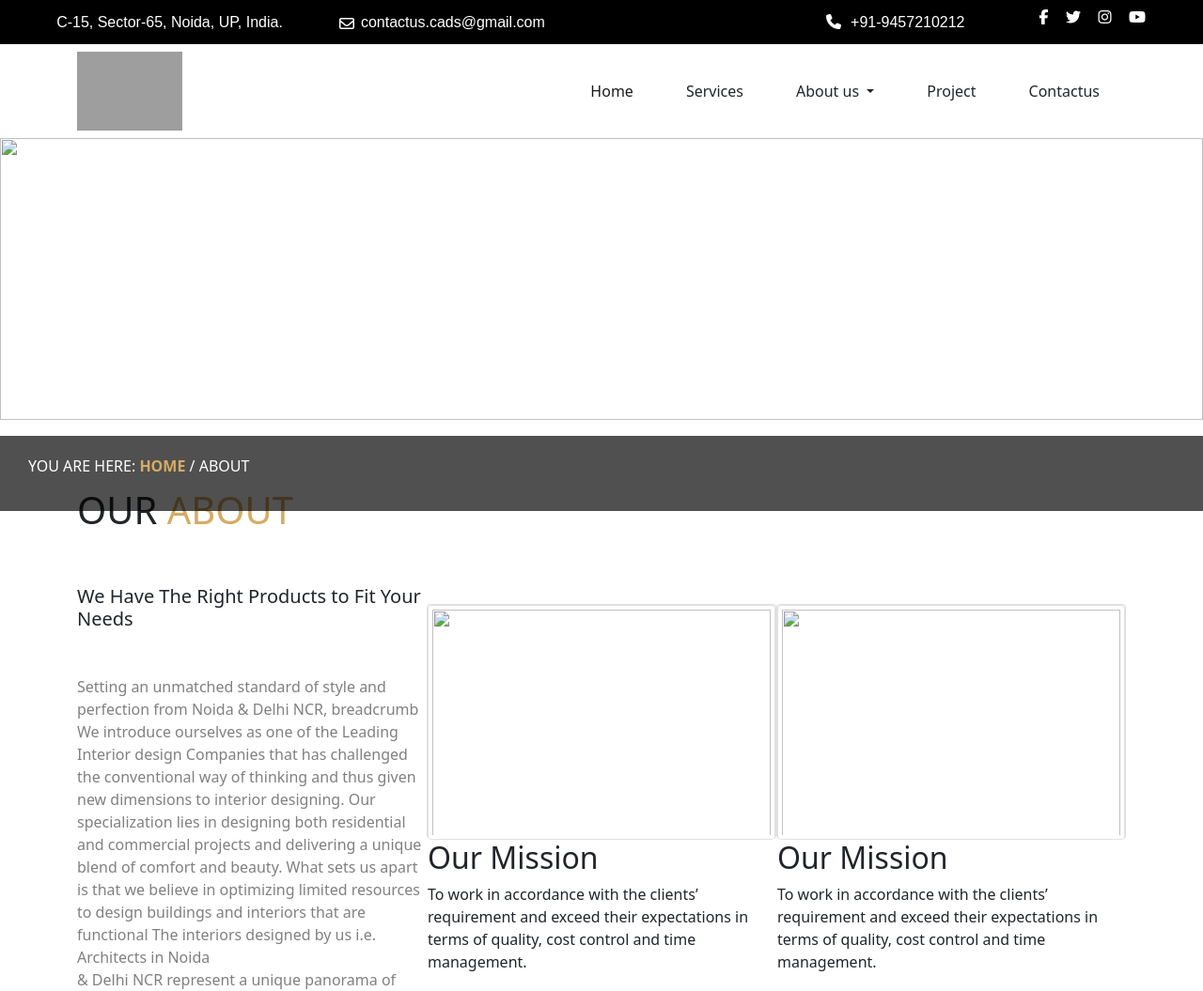
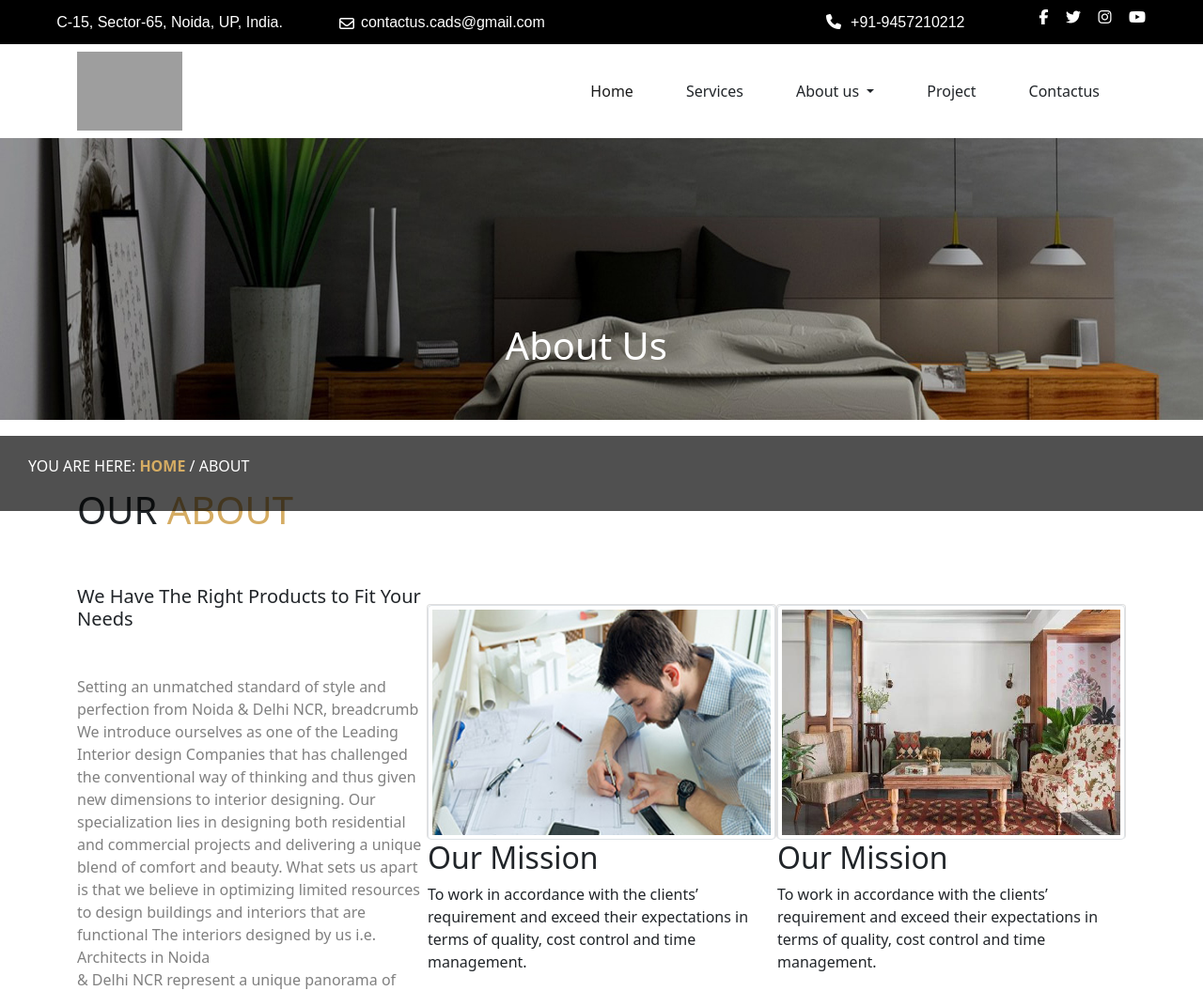
Before and after one commit to artiguptaskb/cadistainer, a plain HTML site: page about.html in a window 1280 px wide. Shown: the top 1055 px of the page at 94% size. Drawn offline with nearby package versions, Linux system fonts and the light colour scheme; grey boxes are pictures that could not be loaded.

Commit message:
Update about.html

```diff
--- a/about.html
+++ b/about.html
@@ -93,7 +93,7 @@
       <!-- third section start -->
       <div class="row g-0 g-lg-0 pb-4">
         <div class=" services">
-          <img src="images/breadcrumb-bg.jpg" alt="">
+          <img src="breadcrumb-bg.jpg" alt="">
         </div>
         <div class=" services_text">
           <h1>About Us</h1>
@@ -133,7 +133,7 @@
 
             <div class="card">
                 <div class="card_image">
-                    <img src="images/mission.jpg" class="w-100 img-thumbnail" alt="">
+                    <img src="mission.jpg" class="w-100 img-thumbnail" alt="">
                 </div>
                 <div class="heading">
                     <h2>Our Mission</h2>
@@ -151,7 +151,7 @@
 
             <div class="card">
                 <div class="card_image">
-                    <img src="images/vision.jpg" class="w-100 img-thumbnail" alt="">
+                    <img src="vision.jpg" class="w-100 img-thumbnail" alt="">
                 </div>
                 <div class="heading">
                     <h2>Our Mission</h2>
@@ -173,7 +173,7 @@
         <div class="row pt-5">
 
             <div class="col-lg-6 col-md-6 image">
-                <img src="images/ceo.jpg" alt="" width="100%">
+                <img src="ceo.jpg" alt="" width="100%">
 
             </div>
             <div class="col-lg-6 col-md-6">
```
